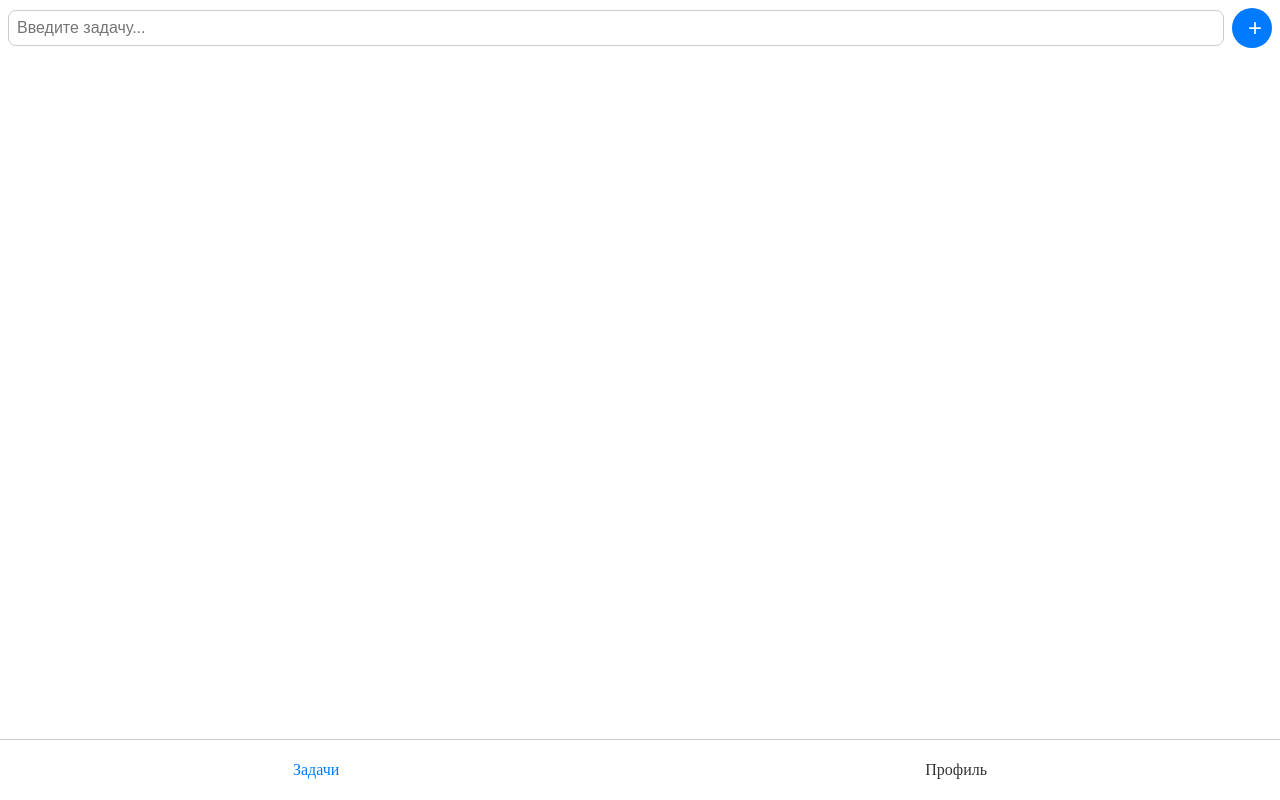
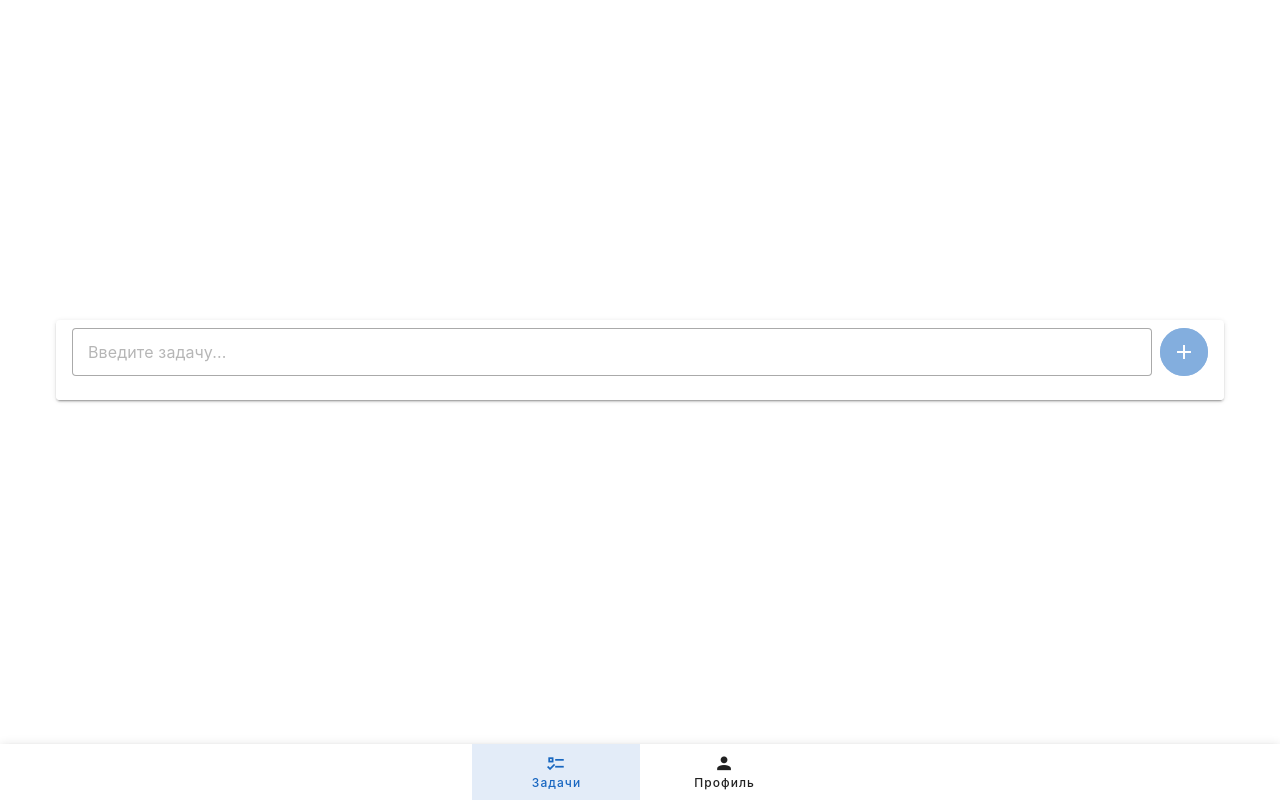
Before and after one commit to good-artem/Mechboards_app, a Vue app in the folder front/: page / in a window 1280 px wide. Built offline with nearby package versions, Linux system fonts and the light colour scheme; the HTML template or start-up script is replaced by a standard one.

Commit message:
add materil design

```diff
--- a/front/package.json
+++ b/front/package.json
@@ -12,8 +12,10 @@
     "preview": "vite preview"
   },
   "dependencies": {
+    "@mdi/font": "^7.4.47",
     "vue": "^3.5.22",
-    "vue-router": "^4.6.3"
+    "vue-router": "^4.6.3",
+    "vuetify": "^3.11.0"
   },
   "devDependencies": {
     "@vitejs/plugin-vue": "^6.0.1",
--- a/front/src/App.vue
+++ b/front/src/App.vue
@@ -1,11 +1,10 @@
 <template>
-  <div class="app_container">
-
-    <router-view />
-
-    <Navbar />
-
-  </div>
+  <v-app>
+    <v-main>
+      <router-view />
+      <Navbar />
+    </v-main>
+  </v-app>
 </template>
 
 <script>
@@ -19,14 +18,16 @@ export default {
 }
 </script>
 
-<style scoped>
-.app-container {
-  display: flex;
-  flex-direction: column;
-  height: 98vh;
-  font-family: -apple-system, BlinkMacSystemFont, "Segoe UI", Roboto, Oxygen,
-    Ubuntu, Cantarell, "Open Sans", "Helvetica Neue", sans-serif;
-  /* Общий стилизованный фон в стиле iOS (можно доработать) */
-  background: linear-gradient(to bottom right, #f0f0f0, #ffffff);
+<style>
+/* Глобальные стили для Telegram Mini App */
+body {
+  margin: 0;
+  padding: 0;
+  background: var(--tg-theme-bg-color, #ffffff);
+  color: var(--tg-theme-text-color, #000000);
+  font-family: -apple-system, BlinkMacSystemFont, 'Segoe UI', Roboto, sans-serif;
+}
+.v-main {
+  padding-bottom: 80px !important;
 }
 </style>
--- a/front/src/components/Navbar.vue
+++ b/front/src/components/Navbar.vue
@@ -1,8 +1,15 @@
 <template>
-    <nav class="navbar">
-        <router-link to="/" class="nav-link">Задачи</router-link>
-        <router-link to="/profile" class="nav-link">Профиль</router-link>
-    </nav>
+    <v-bottom-navigation grow color="primary">
+        <v-btn value="tasks" to="/">
+            <v-icon>mdi-format-list-checks</v-icon>
+            <span>Задачи</span>
+        </v-btn>
+
+        <v-btn value="profile" to="/profile">
+            <v-icon>mdi-account</v-icon>
+            <span>Профиль</span>
+        </v-btn>
+    </v-bottom-navigation>
 </template>
 
 <script>
@@ -12,41 +19,5 @@ export default {
 </script>
 
 <style scoped>
-.app-container {
-  min-height: 100vh;
-  position: relative;
-}
-
-.main-content {
-  padding-bottom: 60px; /* Место для навбара */
-}
-
-.navbar {
-  display: flex;
-  justify-content: space-around;
-  align-items: center;
-  height: 60px;
-  background-color: rgba(255, 255, 255, 0.8);
-  backdrop-filter: blur(10px);
-  border-top: 1px solid #ccc;
-
-  /* Фиксированное позиционирование */
-  position: fixed;
-  bottom: 0;
-  left: 0;
-  right: 0;
-  z-index: 1000;
-}
-
-.nav-link {
-  text-decoration: none;
-  color: #333;
-  font-size: 16px;
-  font-weight: 500;
-  padding: 10px 20px;
-}
-
-.nav-link.router-link-active {
-  color: #007bff; /* Цвет для активной ссылки */
-}
+/* Дополнительные стили не нужны, Vuetify все делает */
 </style>
--- a/front/src/main.js
+++ b/front/src/main.js
@@ -2,13 +2,29 @@ import { createApp } from 'vue'
 import App from './App.vue'
 import router from './router'
 
+// Vuetify
+import 'vuetify/styles'
+import { createVuetify } from 'vuetify'
+import * as components from 'vuetify/components'
+import * as directives from 'vuetify/directives'
+import '@mdi/font/css/materialdesignicons.css'
+
+const vuetify = createVuetify({
+  components,
+  directives,
+  theme: {
+    defaultTheme: 'light'
+  }
+})
+
 const app = createApp(App)
 
 if (window.Telegram?.WebApp) {
-    window.Telegram.WebApp.ready();  // Сообщаем, что WebApp готов
-    window.Telegram.WebApp.expand(); // Делаем окно по всей высоте
+    window.Telegram.WebApp.ready();
+    window.Telegram.WebApp.expand();
 }
 
 app.use(router)
+app.use(vuetify)
 
 app.mount('#app')
--- a/front/src/views/ProfileView.vue
+++ b/front/src/views/ProfileView.vue
@@ -1,12 +1,47 @@
 <template>
-    <div class="profile-container">
-        <h2>Профиль</h2>
-        <div class="profile-info">
-            <p><strong>ID:</strong> {{ user.id }}</p>
-            <p><strong>Имя:</strong> {{ user.name }}</p>
-            <p><strong>Выполнено задач:</strong> {{ user.completedTasks }}</p>
-        </div>
-    </div>
+    <v-container class="fill-height">
+        <v-row justify="center">
+            <v-col cols="12" sm="8" md="6">
+                <v-card class="pa-4" elevation="2">
+                    <v-card-title class="text-h5 text-center">
+                        Профиль
+                    </v-card-title>
+
+                    <v-card-text>
+                        <v-list>
+                            <v-list-item>
+                                <template v-slot:prepend>
+                                    <v-icon color="primary">mdi-identifier</v-icon>
+                                </template>
+                                <v-list-item-title>ID</v-list-item-title>
+                                <v-list-item-subtitle>{{ user.id }}</v-list-item-subtitle>
+                            </v-list-item>
+
+                            <v-divider></v-divider>
+
+                            <v-list-item>
+                                <template v-slot:prepend>
+                                    <v-icon color="primary">mdi-account</v-icon>
+                                </template>
+                                <v-list-item-title>Имя</v-list-item-title>
+                                <v-list-item-subtitle>{{ user.name }}</v-list-item-subtitle>
+                            </v-list-item>
+
+                            <v-divider></v-divider>
+
+                            <v-list-item>
+                                <template v-slot:prepend>
+                                    <v-icon color="success">mdi-check-all</v-icon>
+                                </template>
+                                <v-list-item-title>Выполнено задач</v-list-item-title>
+                                <v-list-item-subtitle>{{ user.completedTasks }}</v-list-item-subtitle>
+                            </v-list-item>
+                        </v-list>
+                    </v-card-text>
+                </v-card>
+            </v-col>
+        </v-row>
+    </v-container>
 </template>
 
 <script>
@@ -42,24 +77,5 @@ export default {
 </script>
 
 <style scoped>
-.profile-container {
-  flex: 1;
-  display: flex;
-  flex-direction: column;
-  justify-content: flex-start;
-  align-items: center;
-  padding: 16px;
-}
-
-.profile-info {
-  background-color: #ffffffcc;
-  backdrop-filter: blur(8px);
-  padding: 16px;
-  border-radius: 8px;
-  text-align: left;
-  box-shadow: 0 2px 8px rgba(0,0,0,0.05);
-  margin-top: 16px;
-  width: 100%;
-  max-width: 320px;
-}
+/* Дополнительные стили не нужны */
 </style>
--- a/front/src/views/TaskView.vue
+++ b/front/src/views/TaskView.vue
@@ -1,32 +1,51 @@
 <template>
-    <div class="tasks_container">
-        <div class="tasks-header">
-            <input
+    <v-container class="fill-height">
+        <v-row>
+            <v-col cols="12">
+                <v-card class="mx-auto" elevation="2">
+                    <v-card-title class="d-flex align-center">
+                        <v-text-field
                             v-model="newTask"
-                type="text"
                             placeholder="Введите задачу..."
-                class="task-input"
+                            variant="outlined"
+                            density="comfortable"
+                            hide-details
                             @keyup.enter="createTask"
-            />
-            <button @click="createTask" class="add-button">+</button>
-        </div>
+                        >
+                        </v-text-field>
+                        <v-btn
+                            icon
+                            color="primary"
+                            @click="createTask"
+                            class="ml-2"
+                            :disabled="!newTask"
+                        >
+                            <v-icon>mdi-plus</v-icon>
+                        </v-btn>
+                    </v-card-title>
 
-        <div class="tasks-list">
-            <div
+                    <v-list lines="two">
+                        <v-list-item
                             v-for="task in tasks"
                             :key="task.id"
-                class="task-item"
+                            :title="task.title"
                         >
-                <div class="task-text">
-                    {{ task.title }}
-                </div>
-                <button
-                    class="complete-button"
-                    @click="completeTask(task.id)">Выполнено
-                </button>
-            </div>
-        </div>
-    </div>
+                            <template v-slot:append>
+                                <v-btn
+                                    color="success"
+                                    variant="tonal"
+                                    size="small"
+                                    @click="completeTask(task.id)"
+                                >
+                                    Выполнено
+                                </v-btn>
+                            </template>
+                        </v-list-item>
+                    </v-list>
+                </v-card>
+            </v-col>
+        </v-row>
+    </v-container>
 </template>
 
 <script>
@@ -70,7 +89,7 @@ export default {
                 } else {
                     console.error('Ошибка', response.status)
                 }
-            } catch (eror) {
+            } catch (error) {
                 console.log('Ошибка', error)
             }
         },
@@ -88,7 +107,7 @@ export default {
                 } else {
                     console.error('Ошибка', response.status)
                 }
-            } catch (eror) {
+            } catch (error) {
                 console.log('Ошибка', error)
             }
         }
@@ -97,70 +116,5 @@ export default {
 </script>
 
 <style scoped>
-.tasks-container {
-  flex: 1;
-  display: flex;
-  flex-direction: column;
-  padding: 16px;
-  overflow-y: auto; /* Прокрутка, если задач много */
-}
-
-.tasks-header {
-  display: flex;
-  flex-direction: row;
-  justify-content: center;
-  align-items: center;
-  margin-bottom: 16px;
-}
-
-.task-input {
-  flex: 1;
-  padding: 8px;
-  font-size: 16px;
-  border: 1px solid #ccc;
-  border-radius: 8px;
-  margin-right: 8px;
-}
-
-.add-button {
-  background-color: #007aff; /* Цвет в стиле iOS */
-  color: white;
-  border: none;
-  padding: 0 16px;
-  font-size: 24px;
-  border-radius: 50%;
-  cursor: pointer;
-  outline: none;
-  height: 40px;
-  width: 40px;
-}
-
-.tasks-list {
-  display: flex;
-  flex-direction: column;
-  gap: 8px;
-}
-
-.task-item {
-  display: flex;
-  justify-content: space-between;
-  align-items: center;
-  background-color: #ffffffcc;
-  padding: 8px 12px;
-  border-radius: 8px;
-  box-shadow: 0 2px 8px rgba(0,0,0,0.05);
-}
-
-.task-text {
-  font-size: 16px;
-}
-
-.complete-button {
-  background-color: #4caf50;
-  color: white;
-  border: none;
-  padding: 6px 12px;
-  border-radius: 8px;
-  cursor: pointer;
-}
+/* Дополнительные стили не нужны */
 </style>
```
Also changed, not shown: 1 other file (tests, documents, lock files or other folders). Lines whose indentation alone changed are shown as unchanged.
